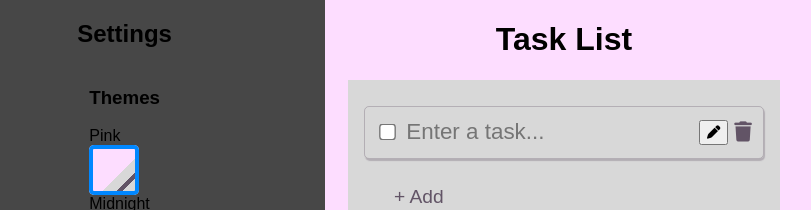
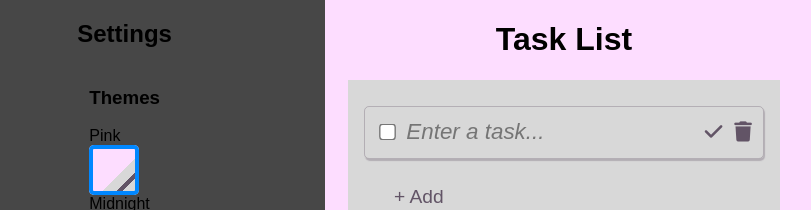
Before and after one commit to Wh1teNinja/TaskList, a React (Create React App) app: page / in a window 1280 px wide. Both pictures are taken after a click on the button "+ Add". Shown: the top 210 px of the page, without its empty margins (76-887 px from the left). Built offline with nearby package versions, Linux system fonts and the light colour scheme.

Commit message:
Checkbox added for edit button

```diff
--- a/src/components/App.css
+++ b/src/components/App.css
@@ -80,7 +80,7 @@
   background: none;
 }
 
-.delete-task-button {
+.task-button {
   border: none;
   background: none;
   cursor: pointer;
--- a/src/components/Task.js
+++ b/src/components/Task.js
@@ -58,11 +58,19 @@ function Task(props) {
     changedTask.timer = newParams;
     props.changeTask(changedTask);
   };
-  //-----------------------
+  //-------------------------------------------------------------------
+  const TaskButton = (props) => {
+    if (!descInput)
+      return <i className='fas fa-pen' style={{ color: props.theme.text }}></i>;
+    return <i class='fas fa-check' style={{ color: props.theme.text }}></i>;
+  };
+
+  //-------------------------------------------------------------------
   const TaskDescription = (props) => {
     if (!descInput)
       return (
         <div
+          style={{ color: props.theme.text }}
           className={
             props.task.completed && !descInput
               ? "task-description finished"
@@ -88,6 +96,7 @@ function Task(props) {
         value={props.task.description}
         style={{
           color: props.theme.text,
+          fontStyle: "italic",
         }}
         autoFocus
       />
@@ -134,11 +143,11 @@ function Task(props) {
                   checked={props.task.completed}
                 />
                 <TaskDescription task={props.task} theme={theme} />
-                <button className='edit-task-button' onClick={handleOnClickEdit}>
-                  <i className='fas fa-pen'></i>
+                <button className='task-button' onClick={handleOnClickEdit}>
+                  <TaskButton theme={theme}/>
                 </button>
                 <button
-                  className='delete-task-button'
+                  className='task-button'
                   onClick={() => props.deleteTask(props.task.key)}
                 >
                   <i className='fas fa-trash' style={{ color: theme.text }}></i>
```
Also changed, not shown: 1 other file (tests, documents, lock files or other folders).
